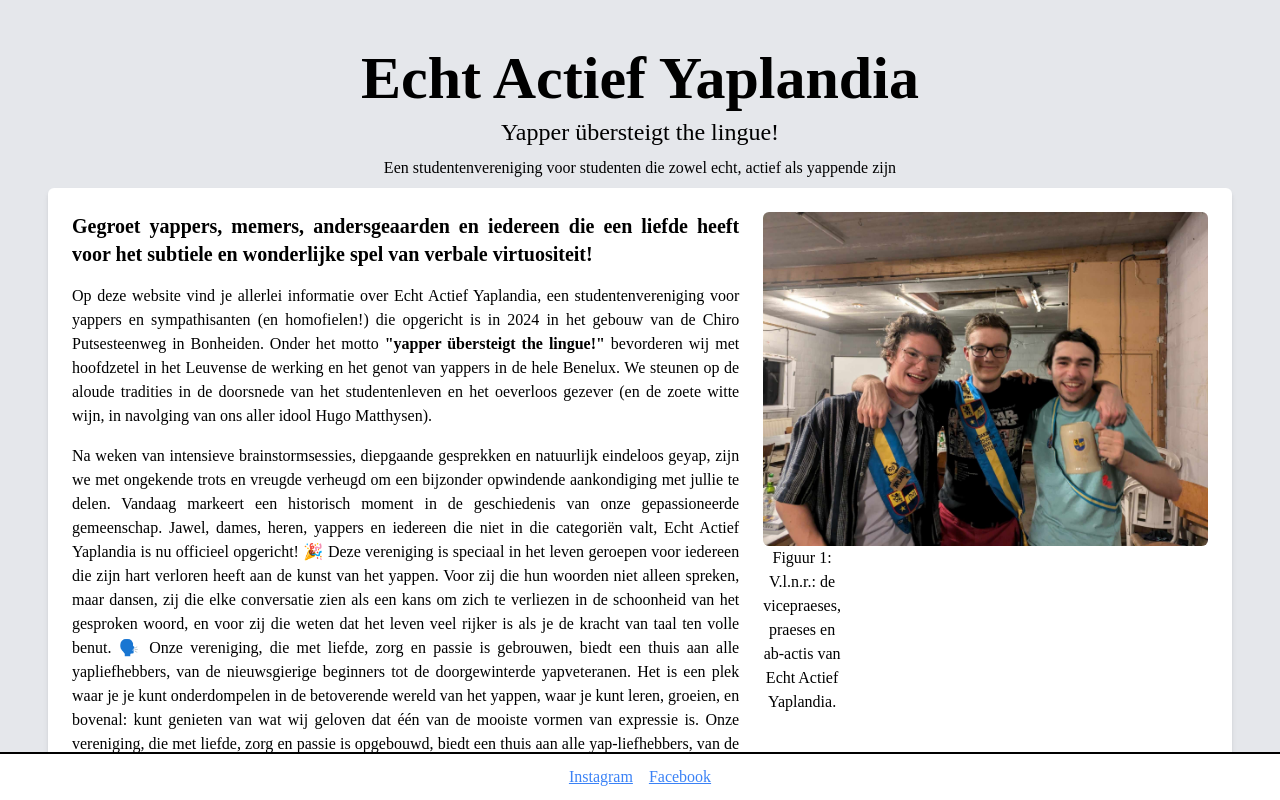
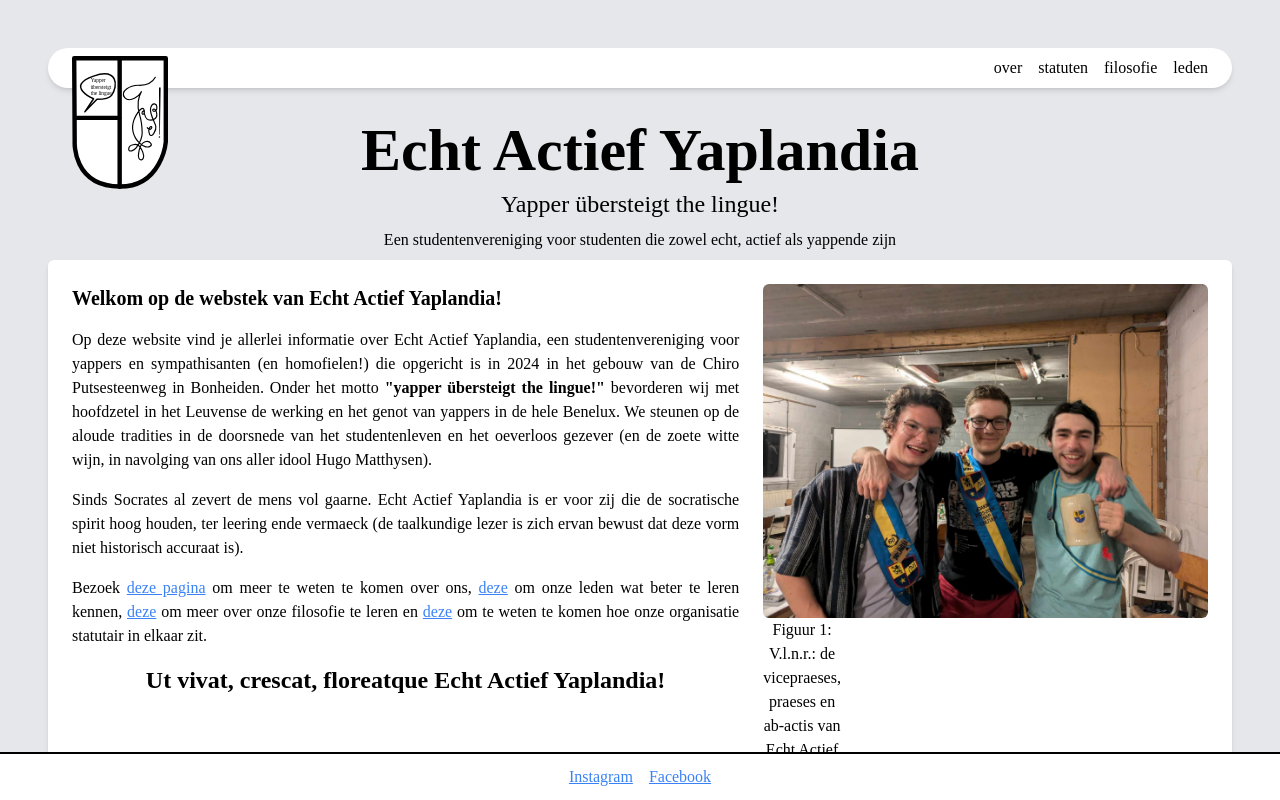
Before and after one commit to WalrusGumboot/echtactiefyaplandia, a SvelteKit app: page / in a window 1280 px wide. Built offline with nearby package versions, Linux system fonts and the light colour scheme; a web font is replaced by a local one.

Commit message:
Aanpassingen op vraag van EAYappers

```diff
--- a/src/routes/+layout.svelte
+++ b/src/routes/+layout.svelte
@@ -51,7 +51,7 @@
 
         <!-- NIET-MOBIEL TOPBAR -->
         <div
-            class="hidden lg:visible bg-white rounded-full px-6 py-2 shadow-md w-full flex flex-row justify-between mb-6"
+            class="hidden bg-white rounded-full px-6 py-2 shadow-md w-full lg:flex flex-row justify-between mb-6"
         >
             <div class="h-2">
                 <a href="/" class="font-bold text-lg">
--- a/src/routes/+page.svelte
+++ b/src/routes/+page.svelte
@@ -10,11 +10,9 @@
 </p>
 
 <div class="rounded-md shadow-md bg-white p-6 flex flex-col-reverse lg:flex-row gap-6">
-    <div class="lg:flex-[3] text-justify gap-4 flex flex-col">
-            <h3 class="text-xl font-bold">
-            Gegroet yappers, memers, andersgeaarden en iedereen die een liefde
-            heeft voor het subtiele en wonderlijke spel van verbale
-            virtuositeit!
+    <div class="flex-[3] text-justify gap-4 flex flex-col">
+        <h3 class="text-xl font-bold">
+            Welkom op de webstek van Echt Actief Yaplandia!
         </h3>
         <p>
             Op deze website vind je allerlei informatie over Echt Actief
@@ -28,48 +26,18 @@
             aller idool Hugo Matthysen).
         </p>
         <p>
-            Na weken van intensieve brainstormsessies, diepgaande
-            gesprekken en natuurlijk eindeloos geyap, zijn we met ongekende
-            trots en vreugde verheugd om een bijzonder opwindende aankondiging
-            met jullie te delen. Vandaag markeert een historisch moment in de
-            geschiedenis van onze gepassioneerde gemeenschap. Jawel, dames,
-            heren, yappers en iedereen die niet in die categoriën valt, Echt
-            Actief Yaplandia is nu officieel opgericht! 🎉 Deze vereniging is
-            speciaal in het leven geroepen voor iedereen die zijn hart verloren
-            heeft aan de kunst van het yappen. Voor zij die hun woorden niet
-            alleen spreken, maar dansen, zij die elke conversatie zien als een
-            kans om zich te verliezen in de schoonheid van het gesproken woord,
-            en voor zij die weten dat het leven veel rijker is als je de kracht
-            van taal ten volle benut. 🗣️ Onze vereniging, die met liefde, zorg
-            en passie is gebrouwen, biedt een thuis aan alle yapliefhebbers, van
-            de nieuwsgierige beginners tot de doorgewinterde yapveteranen. Het
-            is een plek waar je je kunt onderdompelen in de betoverende wereld
-            van het yappen, waar je kunt leren, groeien, en bovenal: kunt
-            genieten van wat wij geloven dat één van de mooiste vormen van
-            expressie is. Onze vereniging, die met liefde, zorg en passie is
-            opgebouwd, biedt een thuis aan alle yap-liefhebbers, van de
-            nieuwsgierige beginners tot de doorgewinterde yap-veteranen. Het is
-            een plek waar je je kunt onderdompelen in de betoverende wereld van
-            het yappen, waar je kunt leren, groeien, en bovenal: kunt genieten
-            van wat wij geloven dat een van de mooiste vormen van expressie is.
-            🏠 Voor al die zich geroepen voelt bieden wij niets minder dan een
-            uitgebreid spektakel der activiteiten aan, waaronder onze twist op
-            de standaard studentikoze activiteiten, zoals cantussen en TD's,
-            maar ook bloedeigen creaties zoals de yapavond. 🌟 Stap dus zeker
-            mee in ons yapavontuur door ons te volgen en ontdek ook op deze
-            pagina de levensmeerwaarde van het yappen. 💬
+            Sinds Socrates al zevert de mens vol gaarne. Echt Actief Yaplandia
+            is er voor zij die de socratische spirit hoog houden, ter leering
+            ende vermaeck (de taalkundige lezer is zich ervan bewust dat deze
+            vorm niet historisch accuraat is).
         </p>
         <p>
-            Bezoek <a class="text-blue-500 underline" href="/over"
-                >deze pagina</a
-            >
-            om meer te weten te komen over ons,
-            <a class="text-blue-500 underline" href="/leden">deze</a>
-            om onze leden wat beter te leren kennen,
-            <a class="text-blue-500 underline" href="/filosofie">deze</a> om
-            meer over onze filosofie te leren en
-            <a class="text-blue-500 underline" href="/statuten">deze</a> om te weten
-            te komen hoe onze organisatie statutair in elkaar zit.
+            Bezoek <a class="text-blue-500 underline" href="/over">deze pagina</a> om meer te weten te komen
+            over ons, <a class="text-blue-500 underline" href="/leden">deze</a> om onze leden wat beter te leren
+            kennen,
+            <a class="text-blue-500 underline" href="/filosofie">deze</a> om meer over onze filosofie te leren
+            en <a class="text-blue-500 underline" href="/statuten">deze</a> om te weten te komen hoe onze organisatie
+            statutair in elkaar zit.
         </p>
         <p class="text-2xl font-extrabold text-center">
             Ut vivat, crescat, floreatque Echt Actief Yaplandia!
--- a/src/routes/over/+page.svelte
+++ b/src/routes/over/+page.svelte
@@ -6,8 +6,8 @@
         Yaplandia, een voorgaande vereniging. De hoofdreden tot deze splitsing
         was een van boven opgelegde dominantie van de oprichter ervan. Omwille
         van ongelukkige plaatsing aan de corona van de presidiumweekcantus zagen
-        de ontevreden Yaplandianen hun kans schoon om analoog aan Wina's "actief
-        cultuur"-tak een 'reinere' vorm van de moedervereniging op te richten.
+        de ontevreden Yaplandianen hun kans schoon om analoog aan Wina's "Actief
+        Cultuur"-tak een 'reinere' vorm van de moedervereniging op te richten.
         Waar Yaplandia echter een korte levensduur genoot, heeft Echt Actief
         Yaplandia de tand des tijds doorstaan.
     </p>
```
